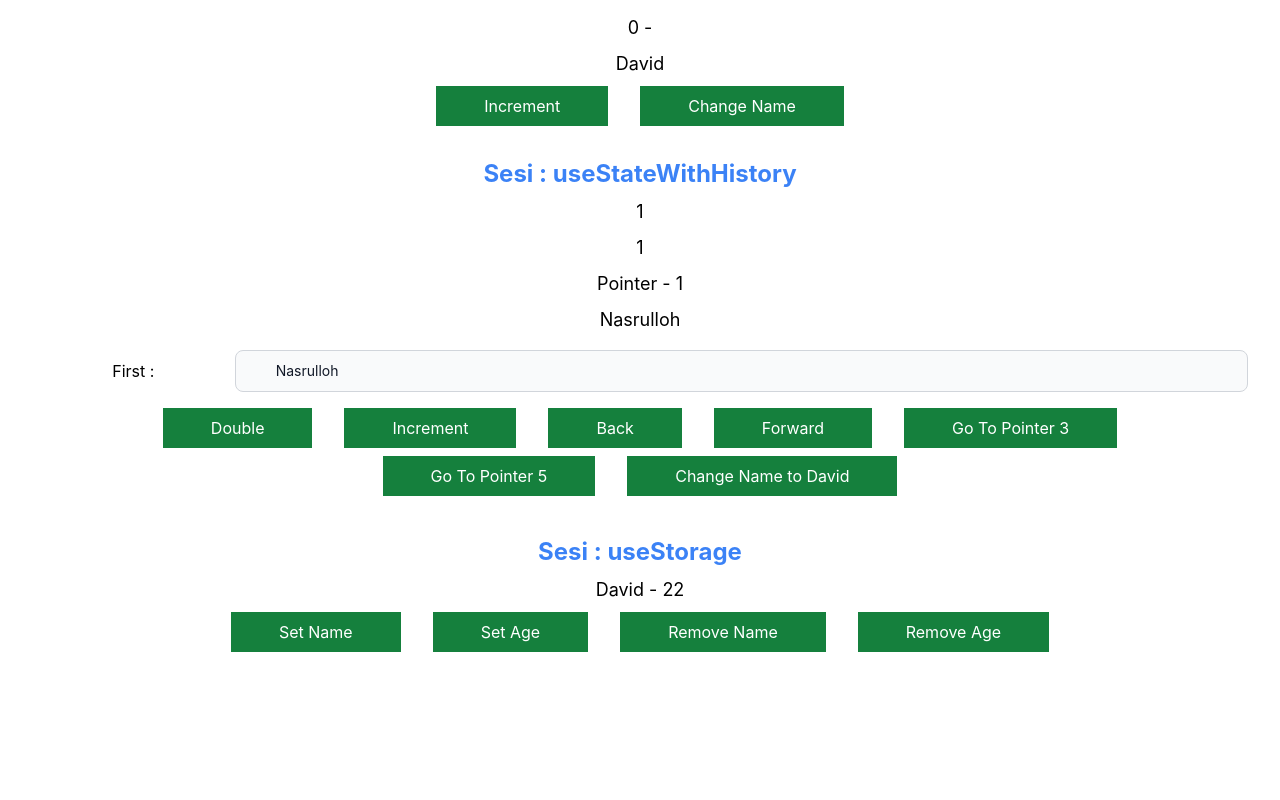
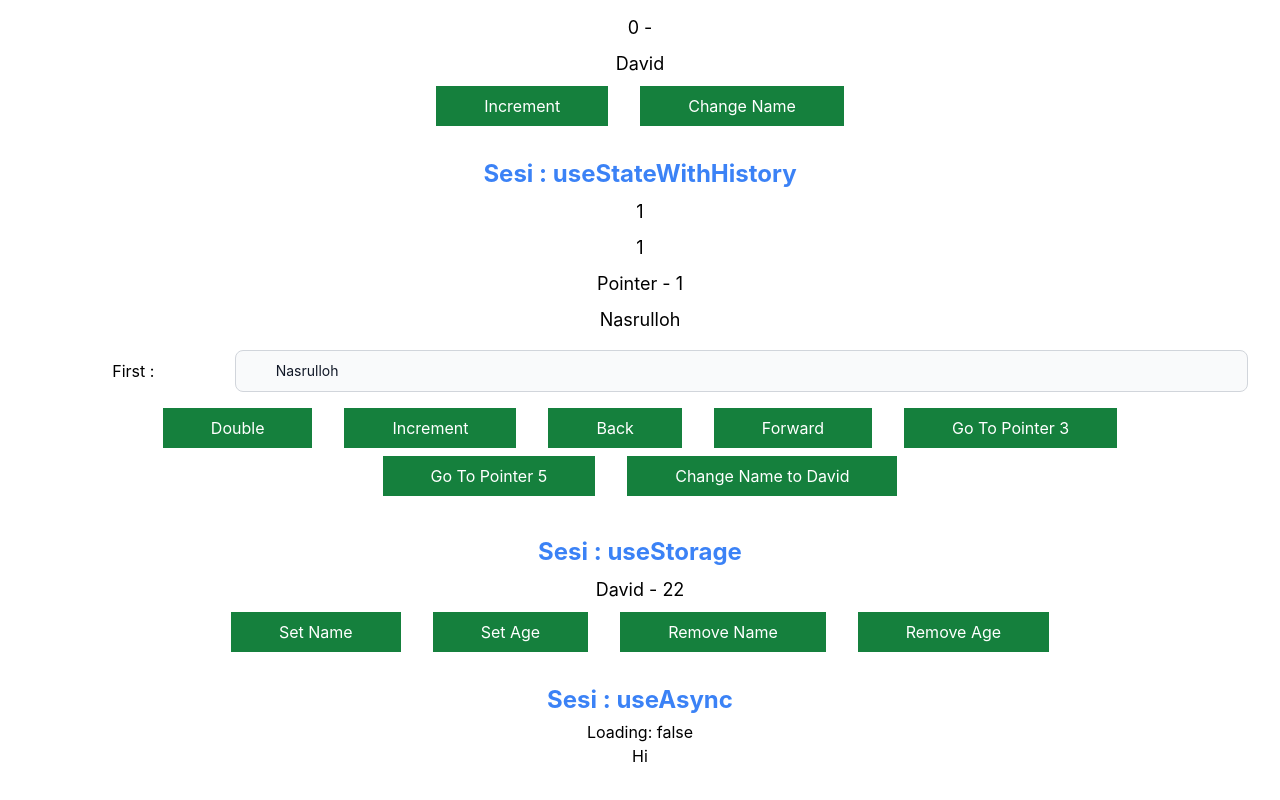
Before and after one commit to davidnasrulloh/learn-hooks-react, a React (Vite) app: page /use-custom6-10 in a window 1280 px wide. Shown: the part 266-1066 px from the top of the page. Before the commit the page ends 950 px from the top, so only its background shows below. Built offline with nearby package versions, Linux system fonts and the light colour scheme.

Commit message:
feat/david: learn use async

```diff
--- /dev/null
+++ b/src/pages/hooksdasar/CustomHooks/hooks6-10/9-useAsync/AsyncComponent.jsx
@@ -0,0 +1,20 @@
+import useAsync from "./useAsync";
+
+export default function AsyncComponent() {
+    const { loading, error, value } = useAsync(() => {
+        return new Promise(function (resolve, reject) {
+            const success = true
+            setTimeout(() => {
+                success ? resolve("Hi") : reject("Error")
+            }, 1000);
+        })
+    })
+
+    return (
+        <>
+            <div>Loading: {loading.toString()}</div>
+            <div>{error}</div>
+            <div>{value}</div>
+        </>
+    )
+}
--- /dev/null
+++ b/src/pages/hooksdasar/CustomHooks/hooks6-10/9-useAsync/useAsync.jsx
@@ -0,0 +1,23 @@
+import { useCallback, useEffect, useState } from "react";
+
+export default function useAsync(callback, dependencies = []) {
+    const [loading, setLoading] = useState(true);
+    const [error, setError] = useState();
+    const [value, setValue] = useState();
+
+    const callbackMemoized = useCallback(() => {
+        setLoading(true)
+        setError(undefined)
+        setValue(undefined)
+        callback()
+            .then(setValue)
+            .catch(setError)
+            .finally(() => setLoading(false))
+    }, dependencies)
+
+    useEffect(() => {
+        callbackMemoized()
+    }, [callbackMemoized])
+
+    return { loading, error, value }
+}
--- a/src/pages/hooksdasar/CustomHooks/hooks6-10/index.jsx
+++ b/src/pages/hooksdasar/CustomHooks/hooks6-10/index.jsx
@@ -1,11 +1,10 @@
 import React from "react";
 import Header from '../../../../components/Header';
 import Title from "../../../../components/Tittle";
-import PreviousComponent from "./1-usePrevious/PreviousComponent";
-import StateWithHistoryComponent from "./2-useStateWithHistory/StateWithHistoryComponent";
-import StorageComponent from "./3-useStorage/StorageComponent";
-
-
+import PreviousComponent from "./6-usePrevious/PreviousComponent";
+import StateWithHistoryComponent from "./7-useStateWithHistory/StateWithHistoryComponent";
+import StorageComponent from "./8-useStorage/StorageComponent";
+import AsyncComponent from "./9-useAsync/AsyncComponent";
 
 const Hooks6_10 = () => {
     return (
@@ -23,6 +22,10 @@ const Hooks6_10 = () => {
                 <Title title={"useStorage"} />
                 <StorageComponent />
             </div>
+            <div>
+                <Title title={"useAsync"} />
+                <AsyncComponent />
+            </div>
         </>
     )
 }
```
Also changed, not shown: src/pages/hooksdasar/CustomHooks/hooks6-10/6-usePrevious/PreviousComponent.jsx (renamed from src/pages/hooksdasar/CustomHooks/hooks6-10/1-usePrevious/PreviousComponent.jsx), src/pages/hooksdasar/CustomHooks/hooks6-10/6-usePrevious/usePrevious.jsx (renamed from src/pages/hooksdasar/CustomHooks/hooks6-10/1-usePrevious/usePrevious.jsx), src/pages/hooksdasar/CustomHooks/hooks6-10/7-useStateWithHistory/StateWithHistoryComponent.jsx (renamed from src/pages/hooksdasar/CustomHooks/hooks6-10/2-useStateWithHistory/StateWithHistoryComponent.jsx), src/pages/hooksdasar/CustomHooks/hooks6-10/7-useStateWithHistory/useStateWithHistory.jsx (renamed from src/pages/hooksdasar/CustomHooks/hooks6-10/2-useStateWithHistory/useStateWithHistory.jsx), src/pages/hooksdasar/CustomHooks/hooks6-10/8-useStorage/StorageComponent.jsx (renamed from src/pages/hooksdasar/CustomHooks/hooks6-10/3-useStorage/StorageComponent.jsx), src/pages/hooksdasar/CustomHooks/hooks6-10/8-useStorage/useStorage.jsx (renamed from src/pages/hooksdasar/CustomHooks/hooks6-10/3-useStorage/useStorage.jsx).
